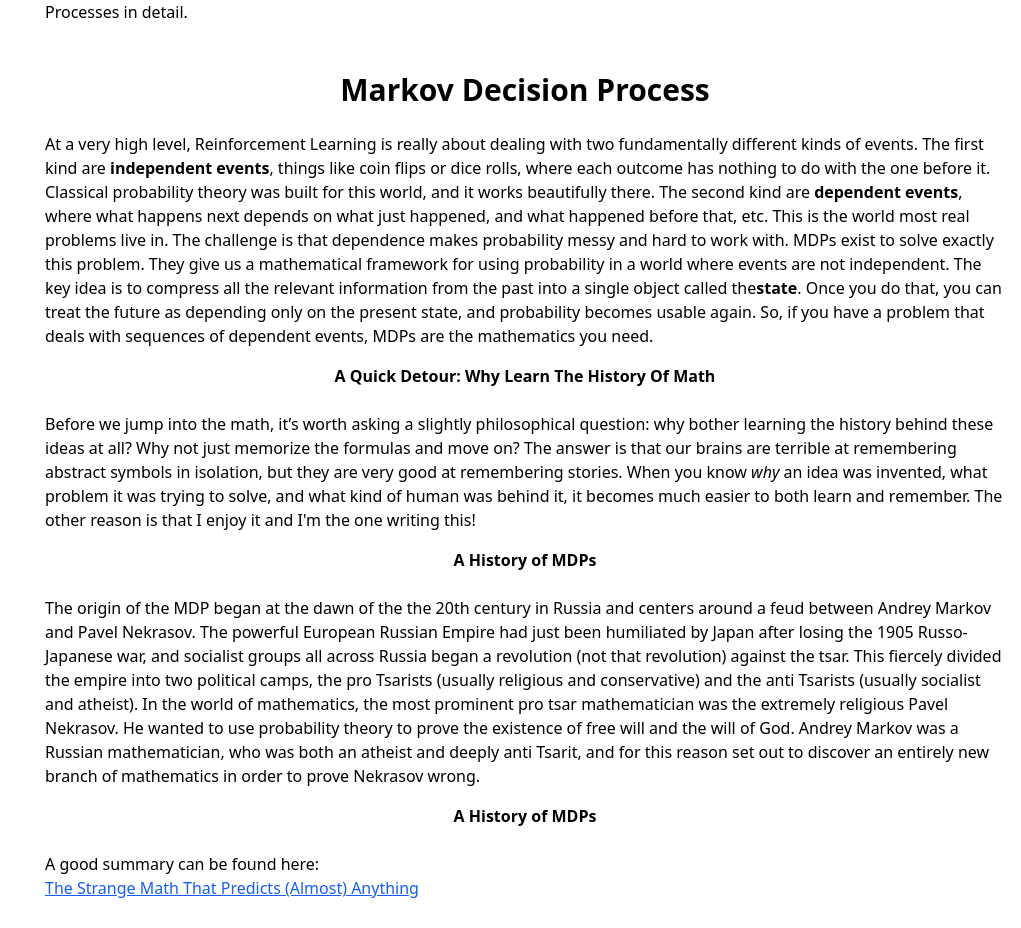
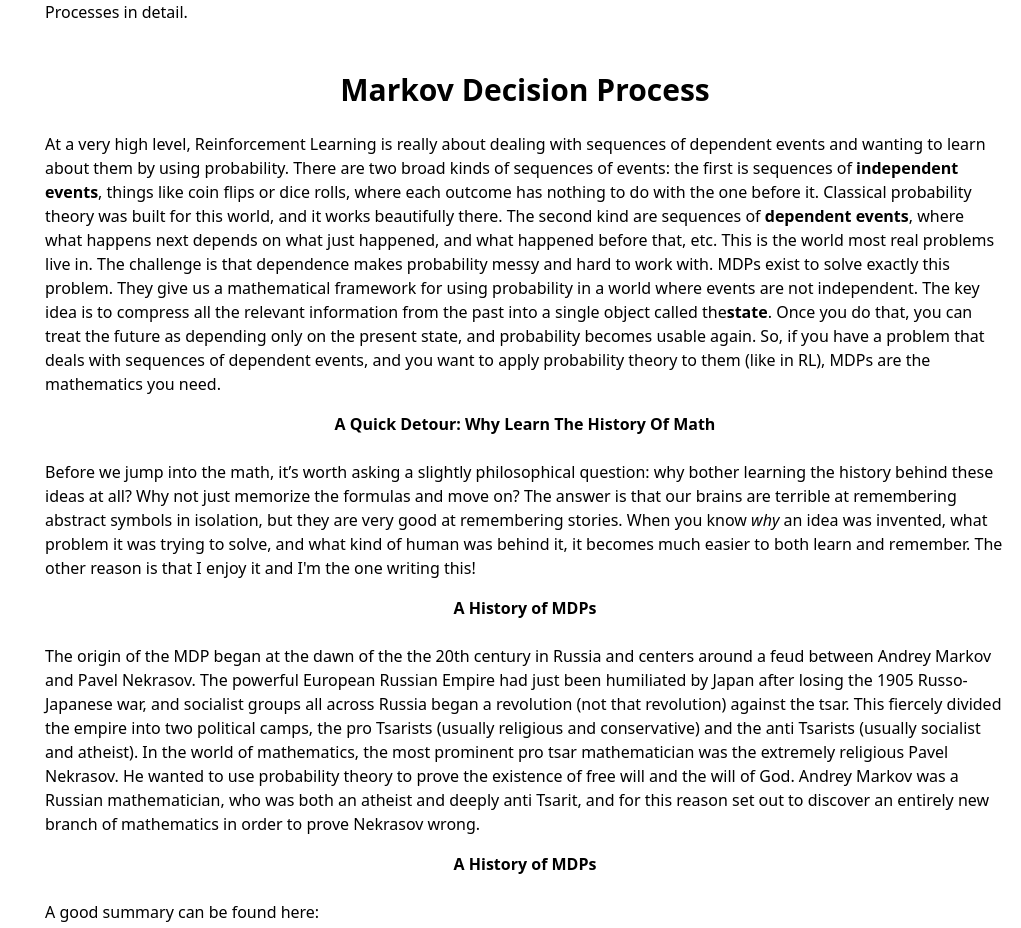
Before and after one commit to WilliamGiammona/learning-ai, a Next.js app: page /reinforcement-learning in a window 1280 px wide. Shown: the part 4767-5695 px from the top of the page, without its empty margins (259-1280 px from the left). Built offline with nearby package versions, Linux system fonts and the light colour scheme.

Commit message:
continuing introduction

```diff
--- a/app/reinforcement-learning/page.tsx
+++ b/app/reinforcement-learning/page.tsx
@@ -521,11 +521,13 @@ export default function ReinforcementLearningPage() {
             </h1>
             <p className="mb-4">
               At a very high level, Reinforcement Learning is really about
-              dealing with two fundamentally different kinds of events. The
-              first kind are <strong> independent events</strong>, things like
-              coin flips or dice rolls, where each outcome has nothing to do
-              with the one before it. Classical probability theory was built for
-              this world, and it works beautifully there. The second kind are{" "}
+              dealing with sequences of dependent events and wanting to learn
+              about them by using probability. There are two broad kinds of
+              sequences of events: the first is sequences of{" "}
+              <strong> independent events</strong>, things like coin flips or
+              dice rolls, where each outcome has nothing to do with the one
+              before it. Classical probability theory was built for this world,
+              and it works beautifully there. The second kind are sequences of{" "}
               <strong>dependent events</strong>, where what happens next depends
               on what just happened, and what happened before that, etc. This is
               the world most real problems live in. The challenge is that
@@ -537,7 +539,8 @@ export default function ReinforcementLearningPage() {
               <strong>state</strong>. Once you do that, you can treat the future
               as depending only on the present state, and probability becomes
               usable again. So, if you have a problem that deals with sequences
-              of dependent events, MDPs are the mathematics you need.
+              of dependent events, and you want to apply probability theory to
+              them (like in RL), MDPs are the mathematics you need.
             </p>
 
             <p className="mb-4">
```
